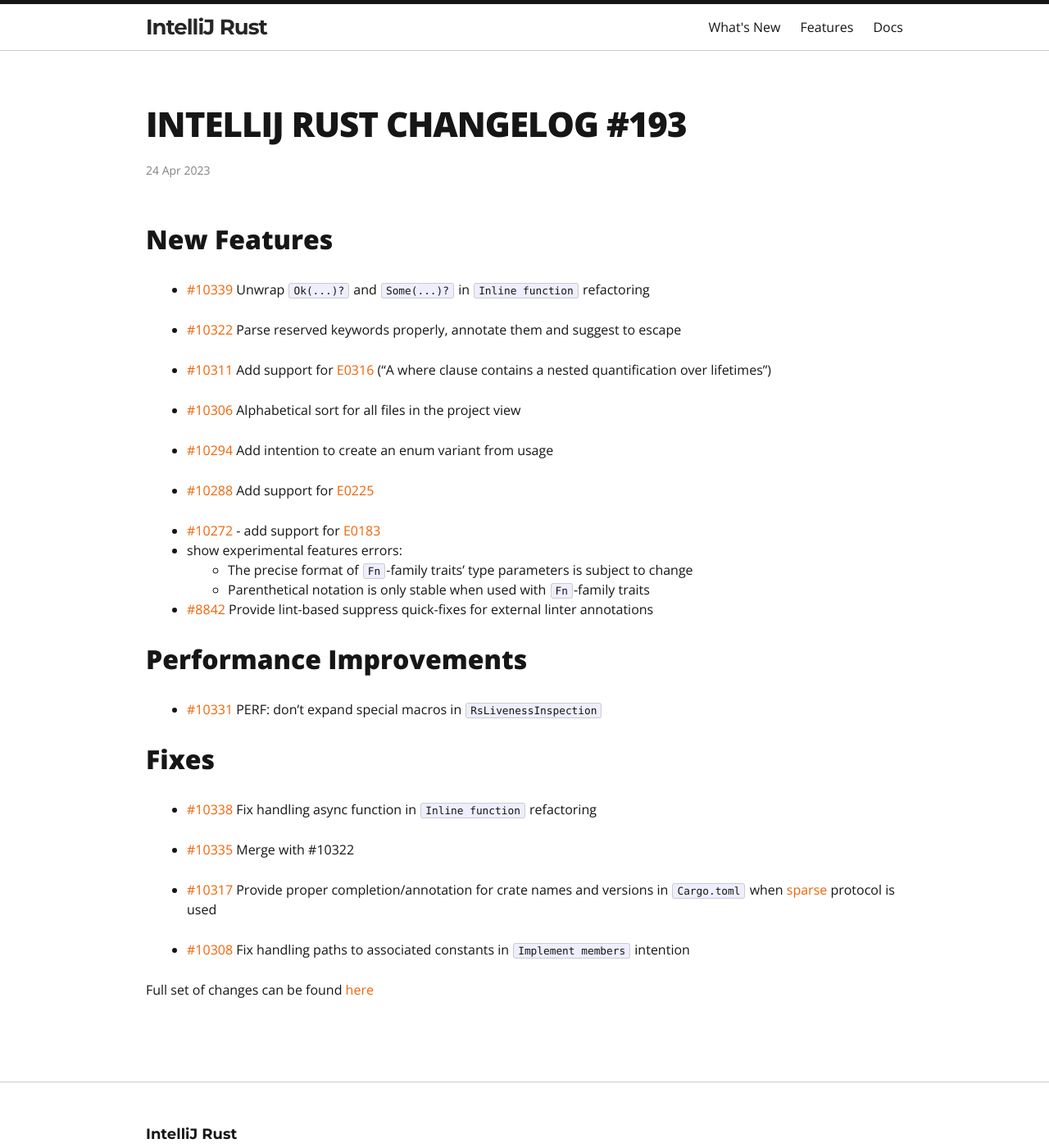
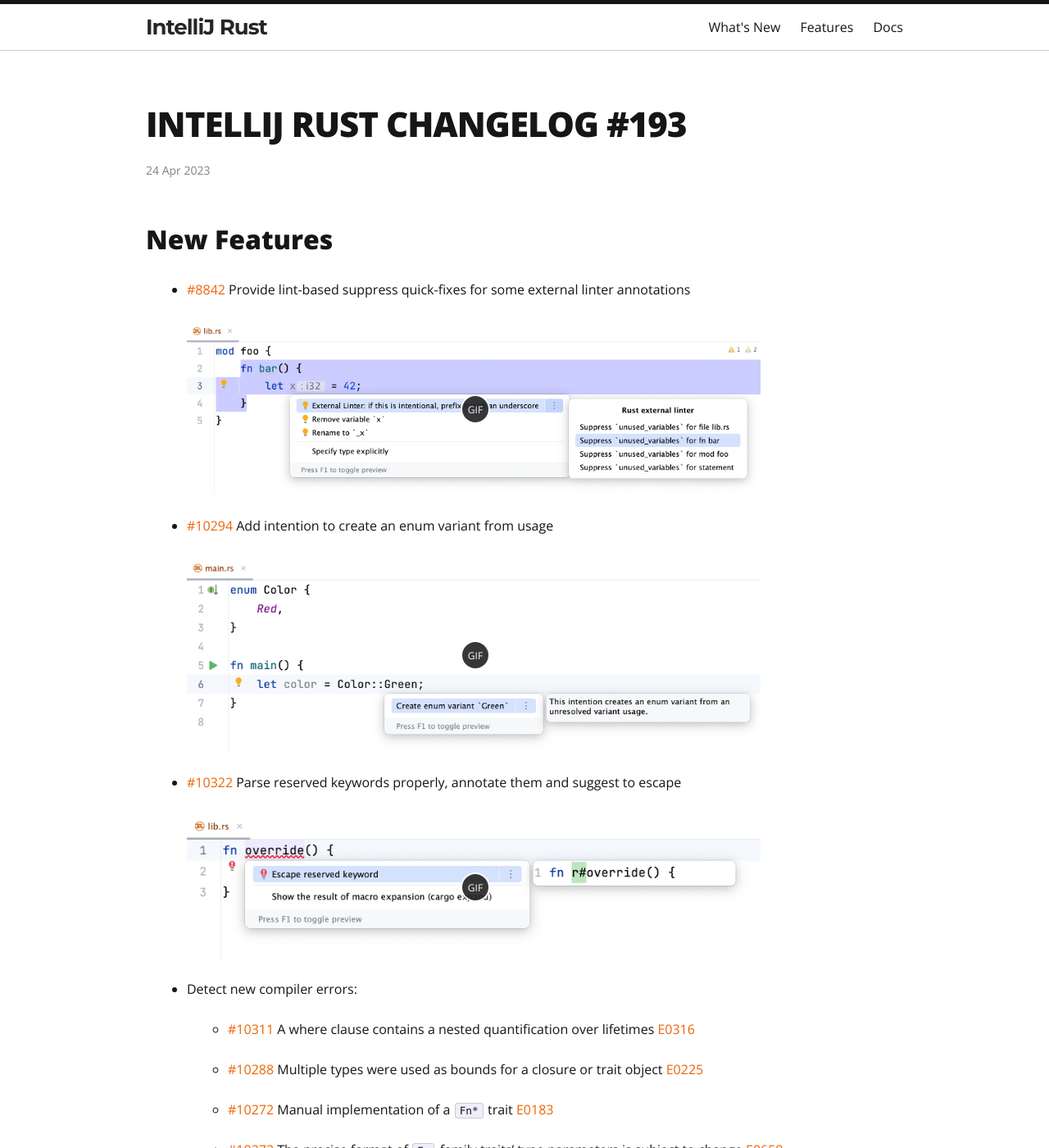
Before and after one commit to intellij-rust/intellij-rust.github.io, a Jekyll site: the page built from _posts/2023-04-24-changelog-193.markdown, in a window 1280 px wide and 1400 px high. Shown: the whole window at 82% size. Built offline with Jekyll 4.4.1, drawn with Linux system fonts in a browser that asks for light colours; nearby versions of some CDN libraries; some web fonts are replaced; some of the changed text lies outside the part shown.

Commit message:
Changelog 193

```diff
--- a/_posts/2023-04-24-changelog-193.markdown
+++ b/_posts/2023-04-24-changelog-193.markdown
@@ -7,51 +7,60 @@
 
 ## New Features
 
-* [#10339] Unwrap `Ok(...)?` and `Some(...)?` in `Inline function` refactoring
+* [#8842] Provide lint-based suppress quick-fixes for some external linter annotations
+
+  {% include gif-img.html path="/assets/posts/changelog-193/suppress" w="700px" %}
+
+* [#10294] Add intention to create an enum variant from usage
+
+  {% include gif-img.html path="/assets/posts/changelog-193/enum-variant" w="700px" %}
 
 * [#10322] Parse reserved keywords properly, annotate them and suggest to escape
 
-* [#10311] Add support for [E0316](https://doc.rust-lang.org/error_codes/E0316.html) ("A where clause contains a nested quantification over lifetimes")
+  {% include gif-img.html path="/assets/posts/changelog-193/keywords" w="700px" %}
 
-* [#10306] Alphabetical sort for all files in the project view
+* Detect new compiler errors:
 
-* [#10294] Add intention to create an enum variant from usage
+  * [#10311] A where clause contains a nested quantification over lifetimes [E0316]
 
-* [#10288] Add support for [E0225](https://doc.rust-lang.org/error_codes/E0225.html)
+  * [#10288] Multiple types were used as bounds for a closure or trait object [E0225]
 
-* [#10272] -  add support for [E0183](https://doc.rust-lang.org/error_codes/E0183.html)
-- show experimental features errors:
-  - The precise format of `Fn`-family traits' type parameters is subject to change
-  - Parenthetical notation is only stable when used with `Fn`-family traits
+  * [#10272] Manual implementation of a `Fn*` trait [E0183]
 
-* [#8842] Provide lint-based suppress quick-fixes for external linter annotations
+  * [#10272] The precise format of `Fn`-family traits' type parameters is subject to change [E0658]
+
+  * [#10272] Parenthetical notation is only stable when used with `Fn`-family traits [E0658]
+
+* [#10339] Unwrap `Ok(...)?` and `Some(...)?` in `Inline function` refactoring
+
 
 ## Performance Improvements
 
-* [#10331] PERF: don't expand special macros in `RsLivenessInspection`
+* [#10331] Don't expand special macros (e.g., `vec!`) in `Liveness analysis` inspection
 
 ## Fixes
 
+* [#10317] Provide proper completion/annotation for crate names and versions in `Cargo.toml` when [sparse](https://doc.rust-lang.org/cargo/reference/registries.html#registry-protocols) protocol is used
+
 * [#10338] Fix handling async function in `Inline function` refactoring
-
-* [#10335] Merge with #10322
-
-* [#10317] Provide proper completion/annotation for crate names and versions in `Cargo.toml` when [sparse](https://doc.rust-lang.org/cargo/reference/registries.html#registry-protocols) protocol is used
 
 * [#10308] Fix handling paths to associated constants in `Implement members` intention
 
 Full set of changes can be found [here](https://github.com/intellij-rust/intellij-rust/milestone/102?closed=1)
 
+[E0183]: https://doc.rust-lang.org/error_codes/E0183.html
+[E0225]: https://doc.rust-lang.org/error_codes/E0225.html
+[E0316]: https://doc.rust-lang.org/error_codes/E0316.html
+[E0658]: https://doc.rust-lang.org/error_codes/E0658.html
+
 [#8842]: https://github.com/intellij-rust/intellij-rust/pull/8842
 [#10272]: https://github.com/intellij-rust/intellij-rust/pull/10272
 [#10288]: https://github.com/intellij-rust/intellij-rust/pull/10288
 [#10294]: https://github.com/intellij-rust/intellij-rust/pull/10294
-[#10306]: https://github.com/intellij-rust/intellij-rust/pull/10306
 [#10308]: https://github.com/intellij-rust/intellij-rust/pull/10308
 [#10311]: https://github.com/intellij-rust/intellij-rust/pull/10311
 [#10317]: https://github.com/intellij-rust/intellij-rust/pull/10317
 [#10322]: https://github.com/intellij-rust/intellij-rust/pull/10322
 [#10331]: https://github.com/intellij-rust/intellij-rust/pull/10331
-[#10335]: https://github.com/intellij-rust/intellij-rust/pull/10335
 [#10338]: https://github.com/intellij-rust/intellij-rust/pull/10338
 [#10339]: https://github.com/intellij-rust/intellij-rust/pull/10339
```
Also changed, not shown: assets/posts/changelog-193/enum-variant.gif (added), assets/posts/changelog-193/enum-variant.png (added), assets/posts/changelog-193/keywords.gif (added), assets/posts/changelog-193/keywords.png (added), assets/posts/changelog-193/suppress.gif (added), assets/posts/changelog-193/suppress.png (added).
